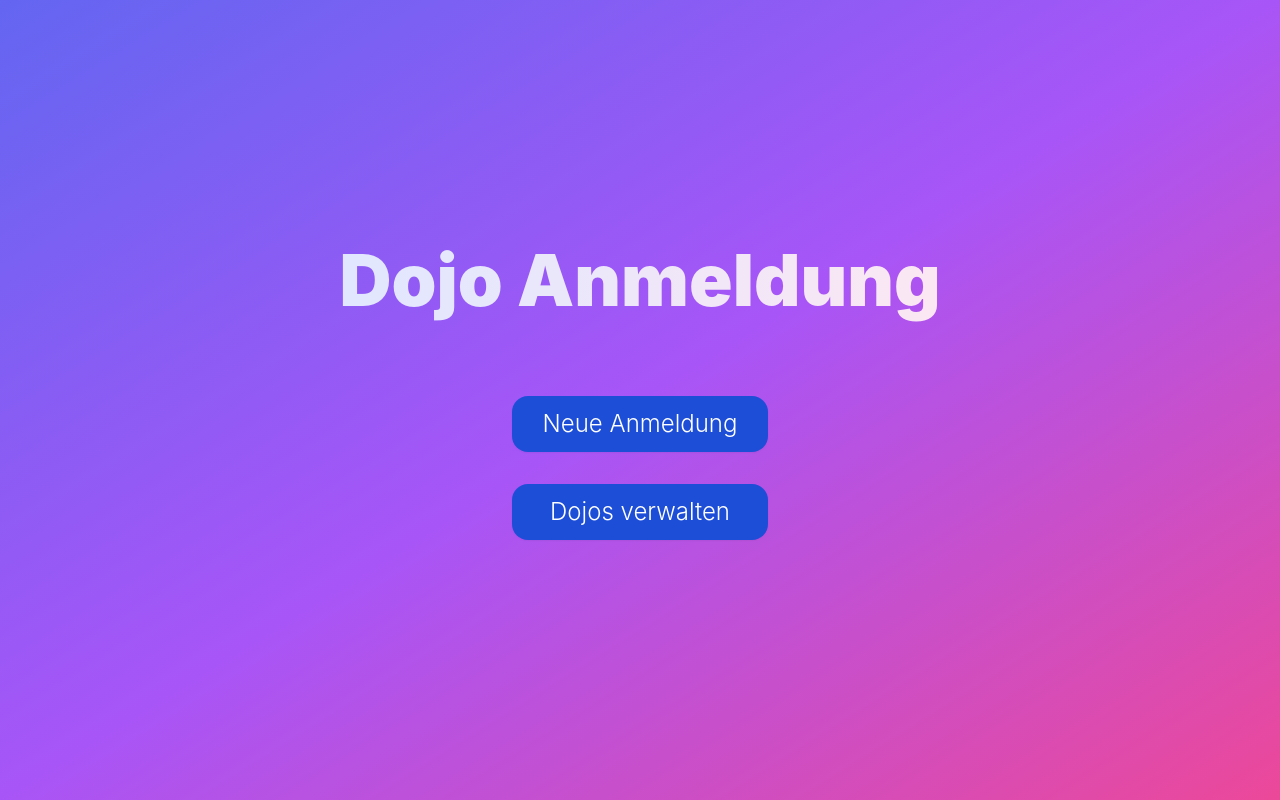
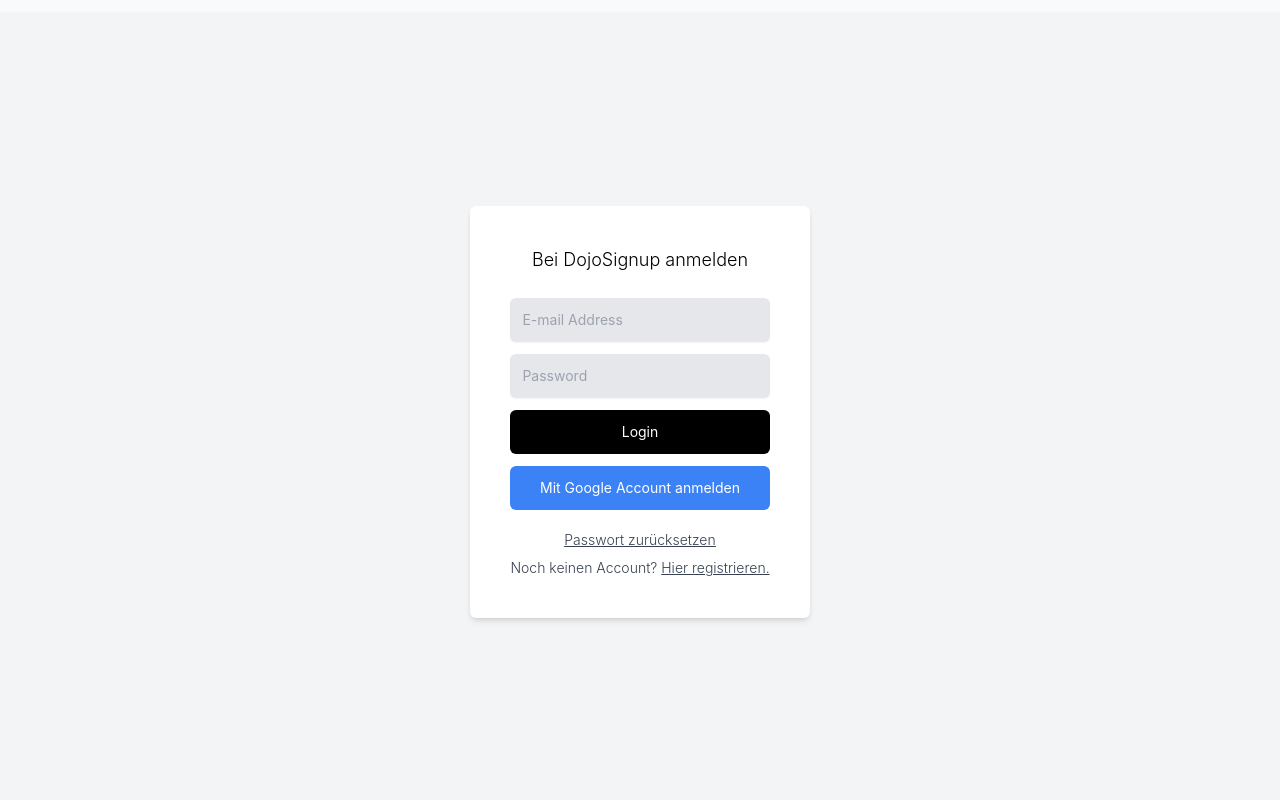
Before and after one commit to SimonHls/DojoSignup, a React (Create React App) app in the folder dojosignup/: page / in a window 1280 px wide. Built offline with nearby package versions, Linux system fonts and the light colour scheme; no server answers.

Commit message:
implemented framework for auth

```diff
--- a/dojosignup/package.json
+++ b/dojosignup/package.json
@@ -15,6 +15,7 @@
     "moment": "^2.29.4",
     "react": "^18.2.0",
     "react-dom": "^18.2.0",
+    "react-firebase-hooks": "^5.0.3",
     "react-router-dom": "^6.3.0",
     "react-scripts": "5.0.1",
     "recoil": "^0.7.4",
--- a/dojosignup/src/App.js
+++ b/dojosignup/src/App.js
@@ -1,7 +1,6 @@
 import './App.css';
 import React from 'react';
 import Landingpage from './pages/Landingpage'
-import DojoSignin from './pages/DojoSignin';
 import {
   RecoilRoot
 } from 'recoil';
@@ -12,6 +11,8 @@
 } from "react-router-dom";
 import ManageDojo from './pages/ManageDojo';
 import { ApplicationControl } from './ApplicationControl';
+import DojoSignupPage from './pages/DojoSignupPage';
+import Login from './pages/Login';
 
 function App() {
   return (
@@ -22,12 +23,16 @@
             <Routes>
 
               <Route path='/' element={
+                <Login />
+              }/>
+
+              <Route path='/home' element={
                 <Landingpage />
               }/>
 
-              <Route path='/dojosignin' element={
+              <Route path='/dojosignup' element={
                 <div className='flex justify-center relative'>
-                  <DojoSignin />
+                  <DojoSignupPage />
                 </div>
               }/>
 
--- a/dojosignup/src/ApplicationControl.js
+++ b/dojosignup/src/ApplicationControl.js
@@ -1,7 +1,9 @@
 import React, { useEffect } from 'react'
-import { useLocation } from 'react-router-dom';
+import { useAuthState } from 'react-firebase-hooks/auth';
+import { useLocation, useNavigate } from 'react-router-dom';
 import { useRecoilState } from 'recoil';
 import { sidebarVisibleAtom } from './atoms/sidebarVisibleAtom';
+import { auth } from './firebase';
 
 export const ApplicationControl = (props) => {
   //This wrapper stores global event listeners
@@ -9,12 +11,14 @@
 
   const [sidebarVisible, setSidebarVisible] = useRecoilState(sidebarVisibleAtom);
   const location = useLocation();
+  const [user, loading, error] = useAuthState(auth);
+  const navigate = useNavigate();
 
   //Listen for routing changes
   useEffect(() => {
     setSidebarVisible(false);
-    console.log("trigger");
   }, [location])
+
 
   return (
     <>{props.children}</>
--- a/dojosignup/src/firebase.js
+++ b/dojosignup/src/firebase.js
@@ -1,5 +1,6 @@
 import { initializeApp, getApps, getApp } from "firebase/app";
-import { getFirestore } from "firebase/firestore";
+import { GoogleAuthProvider, getAuth, signInWithPopup, signInWithEmailAndPassword, createUserWithEmailAndPassword, sendPasswordResetEmail, signOut} from 'firebase/auth'
+import { getFirestore, query, getDocs, collection, where, addDoc } from "firebase/firestore";
 
 
 // Firebase configuration
@@ -12,8 +13,74 @@
   appId: "1:624194312940:web:89a39c1de6b4803007e3c9"
 };
 
+//Google Auth Provider
+const googleProvider = new GoogleAuthProvider();
+const signInWithGoogle = async () => {
+  try {
+    const res = await signInWithPopup(auth, googleProvider);
+    const user = res.user;
+    const q = query(collection(db, "users"), where("uid", "==", user.uid));
+    const docs = await getDocs(q);
+    if (docs.docs.length === 0) {
+      await addDoc(collection(db, "users"), {
+        userID: user.uid,
+        name: user.displayName,
+        authProvider: "google",
+        email: user.email,
+      });
+    }
+  } catch (err) {
+    console.error(err);
+    alert(err.message);
+  }
+};
+
+//Login with email and password
+const logInWithEmailAndPassword = async (email, password) => {
+  try {
+    await signInWithEmailAndPassword(auth, email, password);
+  } catch (err) {
+    console.error(err);
+    alert(err.message);
+  }
+};
+
+//Register with email and password
+const registerWithEmailAndPassword = async (name, email, password) => {
+  try {
+    const res = await createUserWithEmailAndPassword(auth, email, password);
+    const user = res.user;
+    await addDoc(collection(db, "users"), {
+      uid: user.uid,
+      name,
+      authProvider: "local",
+      email,
+    });
+  } catch (err) {
+    console.error(err);
+    alert(err.message);
+  }
+};
+
+//Sent password reset link for email and password registered users
+const sendPasswordReset = async (email) => {
+  try {
+    await sendPasswordResetEmail(auth, email);
+    alert("Password reset link sent!");
+  } catch (err) {
+    console.error(err);
+    alert(err.message);
+  }
+};
+
+//Logout function
+const logout = () => {
+  signOut(auth);
+};
+
 // Initialize Firebase
 const app = !getApps().length ? initializeApp(firebaseConfig) : getApp();
-const db = getFirestore();
+const auth = getAuth(app);
+const db = getFirestore(app);
 
-export {app, db}
+export {app, db, auth, signInWithGoogle, logInWithEmailAndPassword, registerWithEmailAndPassword, sendPasswordReset, logout};
--- a/dojosignup/src/index.css
+++ b/dojosignup/src/index.css
@@ -21,5 +21,8 @@
     @apply flex items-center justify-center w-64 p-3 px-4 rounded-2xl bg-blue-700 text-white text-2xl font-light
     hover:bg-blue-600 hover:shadow-lg transition-all ease-out cursor-pointer shadow-sm;
   }
+  .login-textbox {
+    @apply p-3 text-sm mb-3 bg-gray-200 rounded-md shadow-sm
+  }
 
 }
--- /dev/null
+++ b/dojosignup/src/pages/DojoSignupPage.js
@@ -0,0 +1,30 @@
+import React from 'react'
+import InputSection from './components/DojoSignupPage/InputSection'
+import Header from './components/global/Header'
+import Sidebar from './components/global/Sidebar'
+
+function DojoSignupPage() {
+  return (
+    <div className='min-w-full min-h-screen inline-block'>
+      <Header>Anmeldung</Header>
+      <Sidebar />
+      <div className='grid grid-cols-3 max-w-6xl mx-auto min-h-full'>
+
+        {/* Input section */}
+
+        <div className='min-w-full min-h-full col-span-2 p-6 bg-white border-r border-r-gray-200'>
+          <InputSection />
+        </div>
+
+        {/* Overview Section */}
+
+        <div className='min-w-full col-span-1 p-6 bg-white min-h-full'>
+          moin
+        </div>
+
+      </div>
+    </div>
+  )
+}
+
+export default DojoSignupPage
--- a/dojosignup/src/pages/Landingpage.js
+++ b/dojosignup/src/pages/Landingpage.js
@@ -12,7 +12,7 @@
         </h1>
 
       <div className='p-8 flex flex-col gap-8 text-center justify-center items-center'>
-        <Link className='blue-button' to='/dojosignin'>
+        <Link className='blue-button' to='/dojosignup'>
           Neue Anmeldung
         </Link>
         <Link className='blue-button ' to='/managedojo'>
--- /dev/null
+++ b/dojosignup/src/pages/Login.js
@@ -0,0 +1,59 @@
+import React, { useEffect, useState } from "react";
+import { Link, useNavigate } from "react-router-dom";
+import { auth, logInWithEmailAndPassword, signInWithGoogle } from "../firebase";
+import { useAuthState } from "react-firebase-hooks/auth";
+
+
+function Login() {
+  const [email, setEmail] = useState("");
+  const [password, setPassword] = useState("");
+  const [user, loading, error] = useAuthState(auth);
+
+  const navigate = useNavigate();
+
+  useEffect(() => {
+    if (loading) {
+      // maybe trigger a loading screen
+      return;
+    }
+    if (user) navigate("/home");
+  }, [user, loading]);
+
+  return (
+    <div className=" mt-3 min-h-screen min-w-full flex justify-center items-center bg-gray-100">
+      <div className=" flex flex-col text-center bg-white p-10 rounded-md shadow-md">
+        <h1 className="mb-6 text-lg font-light">Bei DojoSignup anmelden</h1>
+        <input
+          type="text"
+          className="login-textbox"
+          value={email}
+          onChange={(e) => setEmail(e.target.value)}
+          placeholder="E-mail Address"
+        />
+        <input
+          type="password"
+          className="login-textbox"
+          value={password}
+          onChange={(e) => setPassword(e.target.value)}
+          placeholder="Password"
+        />
+        <button
+          className="p-3 text-sm mb-3 text-white bg-black hover:bg-gray-800 rounded-md"
+          onClick={() => logInWithEmailAndPassword(email, password)}
+        >
+          Login
+        </button>
+        <button className="p-3 text-sm mb-3 text-white bg-blue-500 hover:bg-blue-600 rounded-md" onClick={signInWithGoogle}>
+          Mit Google Account anmelden
+        </button>
+        <div className="font-light hover:text-blue-500 underline cursor-pointer text-gray-700 text-sm mt-2">
+          <Link to="/reset">Passwort zurücksetzen</Link>
+        </div>
+        <div className="font-light text-sm text-gray-700 mt-2">
+          Noch keinen Account? <Link to="/register" className="underline hover:text-blue-500 cursor-pointer">Hier registrieren.</Link>
+        </div>
+      </div>
+    </div>
+  );
+}
+export default Login;
--- a/dojosignup/src/pages/ManageDojo.js
+++ b/dojosignup/src/pages/ManageDojo.js
@@ -12,7 +12,6 @@
 
   const [dojoList, setDojoList] = useState([]);
   const [selectedDojo, setSelectedDojo] = useRecoilState(manageSelectedDojoAtom);
-
 
   //firebase connections
   useEffect(() => {
--- /dev/null
+++ b/dojosignup/src/pages/components/DojoSignupPage/InputSection.js
@@ -0,0 +1,16 @@
+import React from 'react'
+
+function InputSection() {
+  return (
+    <div className='grid grid-cols-1 mt-8'>
+      <h1 className=' text-xl font-bold'>Neue Dojoanmeldung</h1>
+      <p className='font-light'>Alle verfügbaren Dojo Termine werden hier angezeigt. Die persönlichen Daten werden aus dem Profil übertragen.</p>
+
+      <div className='grid md:grid-cols-2 mt-8 gap-5'>
+
+      </div>
+    </div>
+  )
+}
+
+export default InputSection
--- a/dojosignup/src/pages/components/global/Sidebar.js
+++ b/dojosignup/src/pages/components/global/Sidebar.js
@@ -6,10 +6,15 @@
 import { useRecoilState } from 'recoil';
 import { sidebarVisibleAtom } from '../../../atoms/sidebarVisibleAtom';
 import { PencilIcon } from '@heroicons/react/solid';
+import { logout } from '../../../firebase';
 
 export default function Sidebar() {
 
   const [sidebarVisible, setSidebarVisible] = useRecoilState(sidebarVisibleAtom)
+
+  const handleLogout = () => {
+    logout();
+  }
 
   return (
     <Transition.Root show={sidebarVisible} as={Fragment}>
@@ -72,7 +77,7 @@
                     </Link>
 
                     <div className='absolute bottom-0 right-8 cursor-pointer'>
-                      <p className='font-light text-gray-800 hover:underline hover:text-black'>Sign out</p>
+                      <p className='font-light text-gray-800 hover:underline hover:text-black' onClick={handleLogout()}>Sign out</p>
                     </div>
 
                   </div>
```
Also changed, not shown: dojosignup/src/pages/components/ManageDojo/DojoDropdown.js (+5 -5 lines), 1 other file (tests, documents, lock files or other folders).
